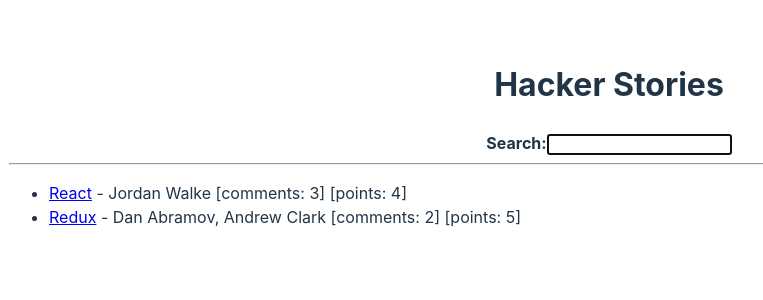
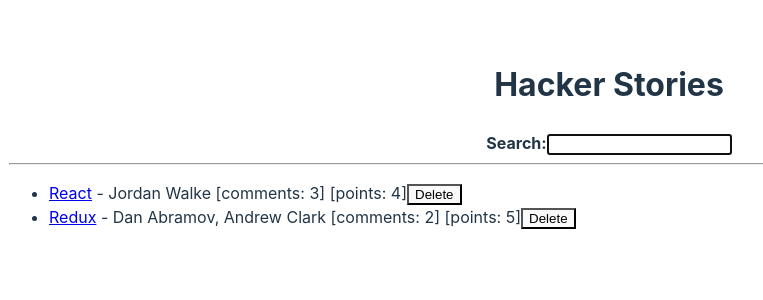
Before and after one commit to gnprwx/hacker-stories, a React (Vite) app: page / in a window 1280 px wide. Shown: the top 300 px of the page, without its empty margins (31-794 px from the left). Built offline with nearby package versions, Linux system fonts and the light colour scheme.

Commit message:
Add ability to "delete" articles through filter

```diff
--- a/src/App.tsx
+++ b/src/App.tsx
@@ -10,8 +10,7 @@
         return [value, setValue];
     }
     const [searchTerm, setSearchTerm] = useStorageState('search', '');
-
-    const stories = [
+    const initialStories = [
         {
             title: "React",
             url: "https://reactjs.org/",
@@ -29,8 +28,14 @@
             objectID: 1,
         },
     ];
+    const [stories, setStories] = useState(initialStories);
     const handleSearch = (e) => {
         setSearchTerm(e.target.value)
+    }
+    const handleRemoveStory = (post) => {
+        const newStories = stories.filter((story) =>
+            post.objectID !== story.objectID);
+        setStories(newStories);
     }
 
     const filtered = stories.filter((story) => story.title.toLowerCase().includes(searchTerm.toLowerCase()));
@@ -45,22 +50,22 @@
                 </InputWithLabel>
             </div>
             <hr />
-            <Posts list={filtered} />
+            <Posts list={filtered} onRemovePost={handleRemoveStory} />
         </>
     );
 };
 
-const Posts = ({ list }) => (
+const Posts = ({ list, onRemovePost }) => (
     <ul>
         {list.map((post) => (
-            <Post key={post.objectID} singlePost={post} />
+            <Post key={post.objectID} singlePost={post} onRemovePost={onRemovePost} />
         )
         )}
     </ul>
 );
 
-const Post = ({ singlePost }) =>
-(
+const Post = ({ singlePost, onRemovePost }) => (
+    <>
         <li>
             <span>
                 <a href={singlePost.url} target="_blank">
@@ -70,8 +75,9 @@
             <span> - {singlePost.author}</span>
             <span> [comments: {singlePost.num_comments}]</span>
             <span> [points: {singlePost.points}]</span>
+            <button type="button" onClick={() => onRemovePost(singlePost)}>Delete</button>
         </li>
-)
+    </>);
 
 
 const InputWithLabel = ({ id, value, onInputChange, type = 'text', children, isFocused }) =>
```
Lines whose indentation alone changed are shown as unchanged.
